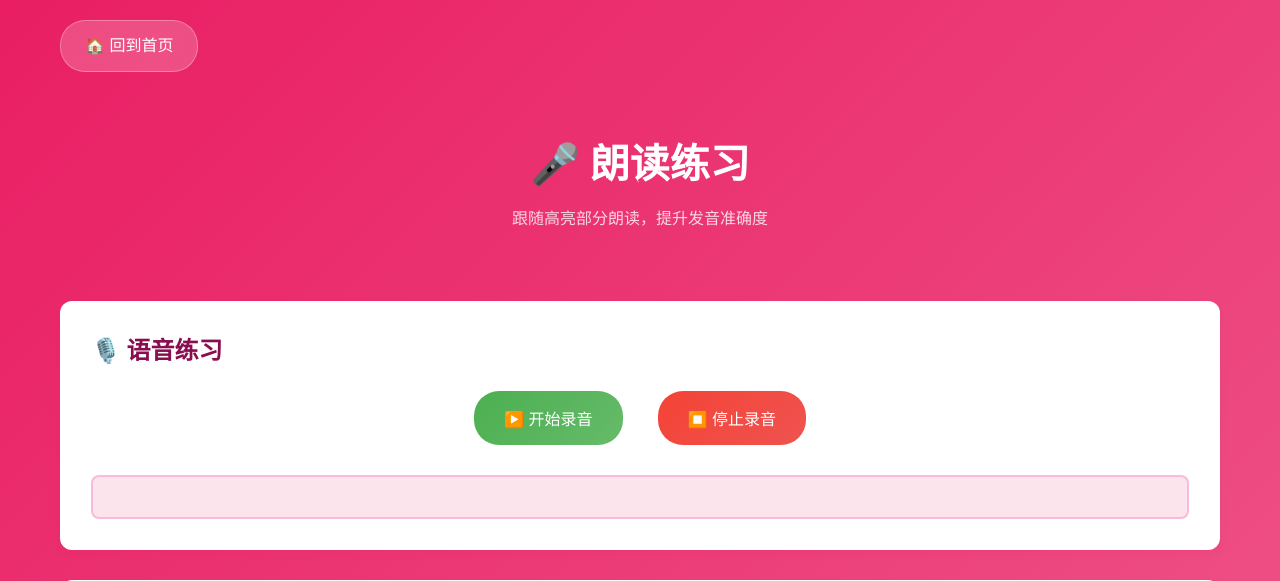
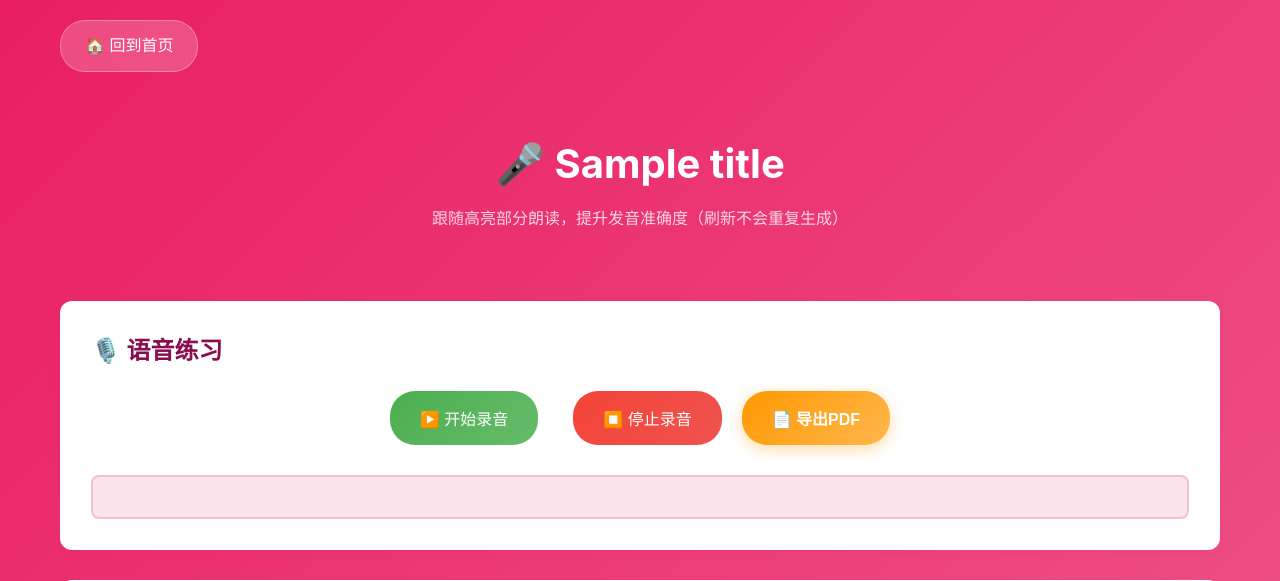
Before and after one commit to buynonsense/YomuTomo, a FastAPI app: template templates/reading.html in a window 1280 px wide. Shown: the top 581 px of the page. Run offline with FastAPI, Linux system fonts and the light colour scheme; the template is opened without the code that fills it: most values are stand-ins (such as "Sample title", 1, 10 or a date in 2020); some libraries are stand-ins or nearby versions.

Commit message:
feat(功能): 添加日语课文标题生成和 PDF 导出功能
- 新增 generate_title 函数，用于生成日语课文的中文标题
- 在处理文本时添加标题生成，并将其传递给模板
- 更新 HTML 模板，添加标题显示和 PDF 导出按钮
- 实现 PDF 导出功能，包括内容缓存和 jsPDF 导出逻辑
- 调整样式以适应新功能

```diff
--- a/app.py
+++ b/app.py
@@ -93,6 +93,50 @@ def translate_to_chinese(text, model="gpt-5-mini"):
         print(f"AI翻译失败: {e}")
         return "翻译失败，请检查AI配置"
 
+def generate_title(text, model="gpt-5-mini"):
+    """根据课文内容生成简洁中文标题（不超过15个汉字，强制中文）。"""
+    prompt = f"""下面是一段日语课文内容，请你基于主要主题生成一个『简体中文』标题：
+要求：
+1. 仅输出简体中文标题本身，不要任何前缀/引号/标点（例如“标题：”或冒号都不要）。
+2. 长度 6~15 个汉字，尽量精炼概括主题。
+3. 不要包含日文假名、罗马字、英文字母、数字或特殊符号。
+4. 不要使用书名号、引号、感叹号、句号等标点。
+5. 避免太空泛的词（如“故事”“文章”），应具体到语义核心。
+
+日语原文（截断前800字符）：\n{text[:800]}\n\n请直接输出标题："""
+    try:
+        response = client.chat.completions.create(
+            model=model,
+            messages=[{"role": "user", "content": prompt}]
+        )
+        title = response.choices[0].message.content.strip()
+        # 清理可能的引号
+        title = title.strip('"“”『』「」')
+        # 如果包含日文假名或拉丁字符，尝试再次转换为中文
+        import re
+        if re.search(r'[\u3040-\u30FF]', title) or re.search(r'[A-Za-z]', title):
+            try:
+                fix_prompt = f"请将下面这段标题改写成符合要求的纯简体中文（6~15个汉字，无标点，无外文）：{title}\n只输出改写后的标题。"
+                fix_resp = client.chat.completions.create(
+                    model=model,
+                    messages=[{"role": "user", "content": fix_prompt}]
+                )
+                fixed = fix_resp.choices[0].message.content.strip().strip('"“”『』「」')
+                if fixed:
+                    title = fixed
+            except Exception as _:
+                pass
+        # 再做长度截断（安全）
+        if len(title) > 15:
+            title = title[:15]
+        # 兜底：若仍为空或不含任何中文，使用默认
+        if not re.search(r'[\u4e00-\u9fff]', title):
+            title = "朗读练习"
+        return title or "朗读练习"
+    except Exception as e:
+        print(f"AI生成标题失败: {e}")
+        return "朗读练习"
+
 @app.get("/", response_class=HTMLResponse)
 async def home(request: Request):
     return templates.TemplateResponse("index.html", {"request": request})
@@ -130,9 +174,11 @@ async def process_text(
     vocab = extract_vocabulary(text, final_model)
     # 生成中文翻译
     translation = translate_to_chinese(text, final_model)
+    # 生成标题
+    title = generate_title(text, final_model)
     return templates.TemplateResponse(
         "reading.html",
-        {"request": request, "original": text, "ruby_text": ruby_text, "vocab": vocab, "translation": translation}
+        {"request": request, "original": text, "ruby_text": ruby_text, "vocab": vocab, "translation": translation, "title": title}
     )
 
 @app.post("/evaluate")
--- a/static/css/new_style.css
+++ b/static/css/new_style.css
@@ -493,13 +493,42 @@ body {
 
 .btn-remove {
   background: var(--danger-color);
-  color: white;
+  color: #fff;
   border: none;
   padding: 8px 12px;
   border-radius: 20px;
   cursor: pointer;
   transition: var(--transition);
   font-size: 14px;
+}
+
+/* 导出 PDF 按钮：与录音/停止按钮统一尺寸与交互，使用主题橙色区分功能 */
+.btn-export {
+  background: linear-gradient(135deg, #ff9800, #ffb74d);
+  color: #fff;
+  border: none;
+  padding: 15px 30px;
+  border-radius: 25px;
+  font-size: 16px;
+  font-weight: 600;
+  cursor: pointer;
+  transition: var(--transition);
+  display: inline-flex;
+  align-items: center;
+  gap: 8px;
+  box-shadow: 0 4px 15px rgba(255, 152, 0, 0.35);
+}
+.btn-export:hover:not(:disabled) {
+  transform: translateY(-2px);
+  box-shadow: 0 6px 20px rgba(255, 152, 0, 0.45);
+}
+.btn-export:active:not(:disabled) {
+  transform: translateY(0);
+  box-shadow: 0 3px 10px rgba(255, 152, 0, 0.35);
+}
+.btn-export:disabled {
+  opacity: 0.6;
+  cursor: not-allowed;
 }
 
 .btn-remove:hover {
--- a/static/js/new_script.js
+++ b/static/js/new_script.js
@@ -566,4 +566,100 @@ document.head.appendChild(style);
 // Initialize when DOM is loaded
 document.addEventListener('DOMContentLoaded', function () {
     initSpeechRecognition();
+    // 绑定 PDF 导出
+    const exportBtn = document.getElementById('export-pdf-btn');
+    if (exportBtn) exportBtn.addEventListener('click', exportToPDF);
+    // 缓存内容（延迟避免尚未渲染完全）
+    setTimeout(cacheContent, 800);
+    // 清除任何遗留的 beforeunload
+    window.onbeforeunload = null;
 });
+
+// ===== 内容缓存（避免刷新后重新调用AI） =====
+function cacheContent(){
+    try {
+        const data = {
+            original: document.getElementById('original-text')?.textContent || '',
+            ruby: document.getElementById('highlight-text')?.innerHTML || '',
+            translation: document.querySelector('.translation-text')?.innerHTML || '',
+            title: document.getElementById('lesson-title')?.textContent || '',
+            vocab: Array.from(document.querySelectorAll('.vocab-item')).map(v=>({
+                word: v.querySelector('.vocab-word')?.textContent || '',
+                pronunciation: v.querySelector('.vocab-pronunciation')?.textContent || '',
+                meaning: v.querySelector('.vocab-meaning')?.textContent || ''
+            })),
+            ts: Date.now()
+        };
+        if (data.original) localStorage.setItem('lessonContent', JSON.stringify(data));
+    } catch(e){console.warn('缓存失败', e);} }
+
+// ===== jsPDF 导出 =====
+async function exportToPDF(){
+    const btn = document.getElementById('export-pdf-btn');
+    if (!btn) return;
+    const old = btn.innerHTML; btn.innerHTML='⏳ 生成中...'; btn.disabled=true;
+    try {
+        const node = buildPDFNode();
+        if (document.fonts && document.fonts.ready) { try { await document.fonts.ready; } catch(_){} }
+        await new Promise(r=>setTimeout(r,40));
+        const { jsPDF } = window.jspdf || {};
+        if (!jsPDF) throw new Error('jsPDF 加载失败');
+        const canvas = await html2canvas(node,{scale: window.devicePixelRatio>2?2:2, useCORS:true, backgroundColor:'#ffffff'});
+        const pdf = new jsPDF('p','mm','a4');
+        const pageW=210, pageH=297, margin=10, availH=pageH-2*margin;
+        const imgW = pageW-2*margin;
+        const imgH = canvas.height * imgW / canvas.width;
+        if (imgH <= availH){
+            pdf.addImage(canvas.toDataURL('image/jpeg',0.95),'JPEG',margin,margin,imgW,imgH);
+        } else {
+            const slicePxH = availH * canvas.width / imgW;
+            const temp = document.createElement('canvas');
+            temp.width = canvas.width; temp.height = slicePxH; const ctx = temp.getContext('2d');
+            let y=0; let page=0;
+            while (y < canvas.height){
+                ctx.clearRect(0,0,temp.width,temp.height);
+                ctx.drawImage(canvas,0,y,canvas.width,slicePxH,0,0,canvas.width,slicePxH);
+                const dataUrl = temp.toDataURL('image/jpeg',0.95);
+                if (page>0) pdf.addPage();
+                pdf.addImage(dataUrl,'JPEG',margin,margin,imgW,availH);
+                y += slicePxH; page++;
+            }
+        }
+        const title = (document.getElementById('lesson-title')?.textContent || '日语课文练习').trim();
+        const filename = `${title}_${new Date().toLocaleDateString('zh-CN').replace(/\//g,'-')}.pdf`;
+        pdf.save(filename);
+    } catch(err){
+        console.error('PDF导出失败',err);
+        alert('PDF导出失败: '+err.message);
+    } finally {
+        btn.innerHTML=old; btn.disabled=false;
+        const tmp=document.getElementById('__pdf_tmp_wrapper'); if (tmp) tmp.remove();
+    }
+}
+
+function buildPDFNode(){
+    const wrap = document.createElement('div');
+    wrap.id='__pdf_tmp_wrapper';
+    wrap.style.cssText='position:fixed;left:-9999px;top:0;width:800px;background:#fff;padding:24px;font-family:\'Noto Sans JP\',Arial,sans-serif;line-height:1.6;';
+    const title = (document.getElementById('lesson-title')?.textContent||'日语课文练习');
+    // 不再需要原文，只导出注音/翻译/词汇
+    const original = ''; // 保留变量，兼容后续逻辑
+    const ruby = document.getElementById('highlight-text')?.innerHTML || '';
+    const translation = document.querySelector('.translation-text')?.innerHTML || '';
+    const vocabItems = Array.from(document.querySelectorAll('.vocab-item'));
+    const vocabHTML = vocabItems.map(it=>`<div style="border:1px solid #f8bbd9;background:#fce4ec;padding:6px 8px;border-radius:6px;">
+        <div style='font-size:11px;color:#880e4f;'>${it.querySelector('.vocab-pronunciation')?.textContent||''}</div>
+        <div style='font-size:13px;font-weight:600;color:#880e4f;'>${it.querySelector('.vocab-word')?.textContent||''}</div>
+        <div style='font-size:11px;color:#ad1457;'>${it.querySelector('.vocab-meaning')?.textContent||''}</div>
+    </div>`).join('');
+    wrap.innerHTML = `
+        <h1 style='text-align:center;color:#ad1457;margin:0 0 8px;font-size:24px;'>📚 ${title}</h1>
+        <p style='text-align:center;margin:0 0 18px;color:#666;font-size:12px;'>生成时间: ${new Date().toLocaleString('zh-CN')}</p>
+    <!-- 原文已按需求省略 -->
+        ${ruby?`<section style='margin-bottom:18px;padding:12px 16px;background:#fff3e0;border-left:4px solid #ff9800;border-radius:6px;'><h2 style='margin:0 0 8px;font-size:16px;color:#ff9800;'>🔤 注音文本</h2><div style='font-size:15px;line-height:2;'>${ruby}</div></section>`:''}
+        ${translation?`<section style='margin-bottom:18px;padding:12px 16px;background:#e8f5e8;border-left:4px solid #4caf50;border-radius:6px;'><h2 style='margin:0 0 8px;font-size:16px;color:#4caf50;'>🇨🇳 中文翻译</h2><div style='font-size:15px;'>${translation}</div></section>`:''}
+        ${vocabItems.length?`<section style='margin-bottom:18px;padding:12px 16px;background:#fce4ec;border-left:4px solid #e91e63;border-radius:6px;'><h2 style='margin:0 0 8px;font-size:16px;color:#e91e63;'>📖 词汇表</h2><div style='display:grid;grid-template-columns:repeat(auto-fill,minmax(160px,1fr));gap:8px;'>${vocabHTML}</div></section>`:''}
+        <footer style='text-align:center;margin-top:24px;padding-top:12px;border-top:1px solid #ddd;font-size:11px;color:#666;'>🌟 YomuTomo 自动生成 · 继续加油！</footer>`;
+    document.body.appendChild(wrap);
+    return wrap;
+}
--- a/templates/reading.html
+++ b/templates/reading.html
@@ -3,8 +3,11 @@
   <head>
     <meta charset="UTF-8" />
     <meta name="viewport" content="width=device-width, initial-scale=1.0" />
-    <title>朗读练习</title>
-    <link rel="stylesheet" href="/static/css/new_style.css" />
+  <title>{{ title or '朗读练习' }}</title>
+  <link rel="stylesheet" href="/static/css/new_style.css" />
+  <!-- PDF 依赖 -->
+  <script src="https://cdnjs.cloudflare.com/ajax/libs/html2canvas/1.4.1/html2canvas.min.js"></script>
+  <script src="https://cdnjs.cloudflare.com/ajax/libs/jspdf/2.5.1/jspdf.umd.min.js"></script>
   </head>
   <body>
     <div class="container">
@@ -13,8 +16,8 @@
       </nav>
 
       <header class="page-header">
-        <h1>🎤 朗读练习</h1>
-        <p>跟随高亮部分朗读，提升发音准确度</p>
+  <h1>🎤 {{ title }}</h1>
+  <p>跟随高亮部分朗读，提升发音准确度（刷新不会重复生成）</p>
       </header>
 
       <main class="main-content">
@@ -23,6 +26,7 @@
           <div class="control-buttons">
             <button id="record-btn" class="btn-record">▶️ 开始录音</button>
             <button id="stop-btn" class="btn-stop" disabled>⏹️ 停止录音</button>
+            <button id="export-pdf-btn" class="btn-export">📄 导出PDF</button>
           </div>
           <div id="result" class="result-display"></div>
         </section>
@@ -33,6 +37,8 @@
           <div id="text-data" style="display: none;">
             <div id="original-text">{{ original }}</div>
             <div id="ruby-text-data">{{ ruby_text | safe }}</div>
+            <div id="lesson-title" style="display:none;">{{ title }}</div>
+            <div id="session-id" style="display:none;">{{ session_id }}</div>
           </div>
           <div class="text-content">
             <div class="text-section">
```
